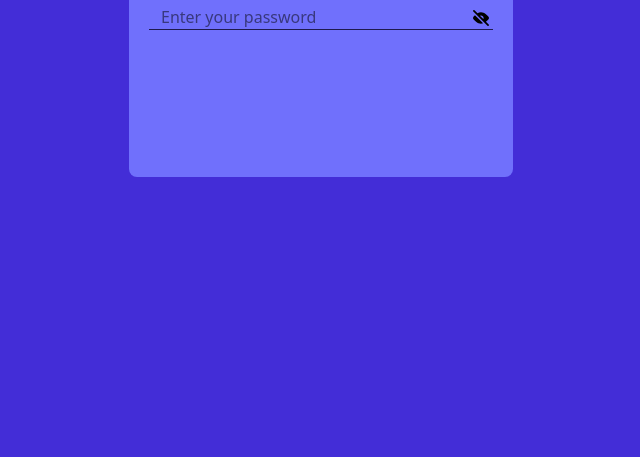
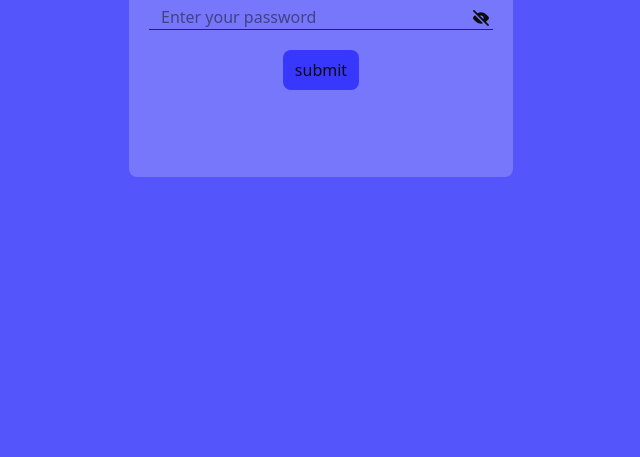
Before and after one commit to deva-p-stack/show-hide-password, a website built with Vite: page index.html in a window 1280 px wide. Shown: the part 343-800 px from the top of the page, without its empty margins (319-959 px from the left). Built offline with nearby package versions, Linux system fonts and the light colour scheme.

Commit message:
first commit;

```diff
--- a/index.html
+++ b/index.html
@@ -8,7 +8,7 @@
   </head>
   <body>
 
-<section id="Parent" class="max-w-8xl w-full min-h-screen flex flex-col justify-center items-center bg-indigo-700 px-5">
+<section id="Parent" class="max-w-8xl w-full min-h-screen flex flex-col justify-center items-center   bg-[#4c4cfc] px-5 opacity-95">
 
 <form class="flex flex-col pt-5 pb-3   bg-[#7070fc] h-[30vh] rounded-lg max-w-sm w-full">
 <h3 class="font-semibold text-center text-xl">show-hide-password</h3>
@@ -24,6 +24,10 @@
       <svg xmlns="http://www.w3.org/2000/svg" width="16" height="16" viewBox="0 0 14 14"><!-- Icon from Streamline by Streamline - https://creativecommons.org/licenses/by/4.0/ --><path fill="currentColor" fill-rule="evenodd" d="M.264 1.324a.75.75 0 0 1 1.06-1.06l2.629 2.628C4.86 2.393 5.893 2.04 7 2.04c1.532 0 2.92.677 4.035 1.48c1.118.805 2.003 1.769 2.539 2.417l.004.005c.24.298.366.675.366 1.058s-.126.76-.366 1.058l-.004.006a14.5 14.5 0 0 1-2.249 2.2l2.411 2.412a.75.75 0 0 1-1.06 1.06zm8.753 6.633a2.232 2.232 0 0 0-2.974-2.974zm-8.59-2.02c.319-.387.762-.885 1.305-1.395l7.104 7.104A5.7 5.7 0 0 1 7 11.96c-1.532 0-2.92-.676-4.035-1.479C1.847 9.675.962 8.711.426 8.064l-.004-.006C.182 7.76.056 7.383.056 7s.126-.76.366-1.058z" clip-rule="evenodd"/></svg>
   </span>
 
+  <small class="errormsg"></small>
+</div>
+<div class="flex justify-center items-center w-full ">
+  <button type="button" class="  px-3 py-2  bg-[#2e2efc] rounded-lg active:scale-95 hover:bg-[#3538f0] ">submit</button>
 </div>
 
 </form>
--- a/package.json
+++ b/package.json
@@ -4,7 +4,7 @@
   "version": "0.0.0",
   "type": "module",
   "scripts": {
-    "dev": "vite",
+    "dev": "vite --open",
     "build": "vite build",
     "preview": "vite preview",
     "predeploy": "npm run build",
```
Also changed, not shown: src/main.js (line endings or trailing spaces).
